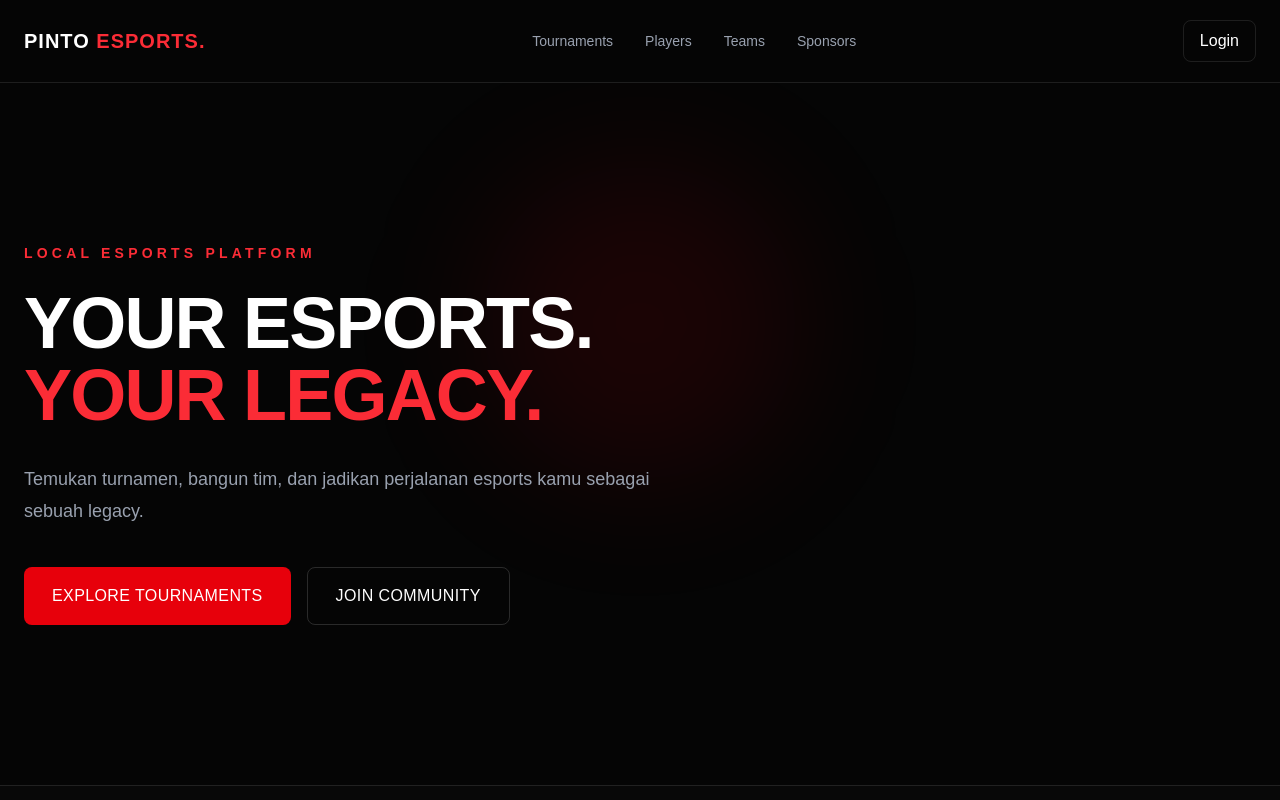
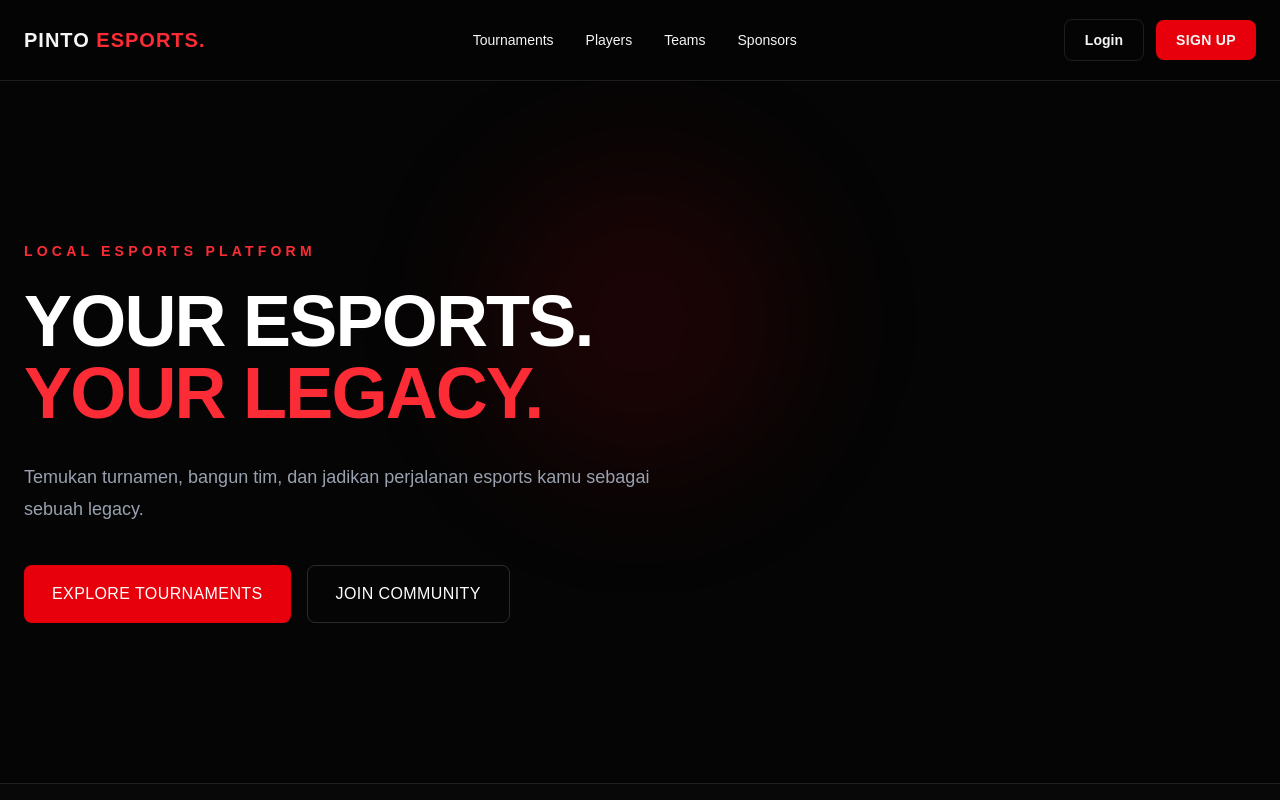
Before and after one commit to faal151/esports-platform, a Next.js app: page / in a window 1280 px wide. Shown: the top 800 px of the page. Built offline with nearby package versions, Linux system fonts and the light colour scheme.

Commit message:
Build global navigation and player registration

```diff
--- /dev/null
+++ b/app/components/Navbar.tsx
@@ -0,0 +1,101 @@
+"use client";
+
+import Link from "next/link";
+import { usePathname } from "next/navigation";
+
+const navItems = [
+  {
+    label: "Tournaments",
+    href: "/tournaments",
+  },
+  {
+    label: "Players",
+    href: "/players",
+  },
+  {
+    label: "Teams",
+    href: "/teams",
+  },
+  {
+    label: "Sponsors",
+    href: "/sponsors",
+  },
+];
+
+export default function Navbar() {
+  const pathname = usePathname();
+
+  const isActive = (href: string) => {
+    if (href === "/") {
+      return pathname === "/";
+    }
+
+    return pathname === href || pathname.startsWith(`${href}/`);
+  };
+
+  return (
+    <header className="sticky top-0 z-50 border-b border-white/10 bg-[#050505]/90 backdrop-blur-xl">
+      <nav className="mx-auto flex h-20 max-w-7xl items-center justify-between px-6">
+        {/* Logo */}
+        <Link
+          href="/"
+          className="group shrink-0 text-xl font-black tracking-wider"
+        >
+          PINTO{" "}
+          <span className="text-red-500 transition group-hover:text-red-400">
+            ESPORTS.
+          </span>
+        </Link>
+
+        {/* Navigation */}
+        <div className="hidden items-center gap-8 md:flex">
+          {navItems.map((item) => {
+            const active = isActive(item.href);
+
+            return (
+              <Link
+                key={item.href}
+                href={item.href}
+                className={`group relative py-7 text-sm font-medium transition-all duration-300 ${
+                  active
+                    ? "text-white"
+                    : "text-gray-500 hover:text-white hover:text-red-400 hover:[text-shadow:0_0_12px_rgba(239,68,68,0.7)]"
+                }`}
+              >
+                {item.label}
+
+                {/* Active indicator */}
+                <span
+                  className={`absolute bottom-0 left-1/2 h-0.5 -translate-x-1/2 bg-red-500 transition-all duration-300 ${
+                    active
+                      ? "w-full shadow-[0_0_12px_rgba(239,68,68,0.9)]"
+                      : "w-0 group-hover:w-full group-hover:shadow-[0_0_12px_rgba(239,68,68,0.9)]"
+                  }`}
+                />
+              </Link>
+            );
+          })}
+        </div>
+
+        {/* Actions */}
+        <div className="flex items-center gap-3">
+          {/* Login */}
+          <Link
+            href="/login"
+            className="rounded-lg border border-white/10 px-5 py-2.5 text-sm font-bold text-gray-300 transition hover:border-white/30 hover:bg-white/5 hover:text-white"
+          >
+            Login
+          </Link>
+
+          {/* Sign Up */}
+          <Link
+            href="/register/player"
+            className="rounded-lg bg-red-600 px-5 py-2.5 text-sm font-black uppercase tracking-wide text-white transition hover:bg-red-500 hover:shadow-[0_0_25px_rgba(239,68,68,0.25)]"
+          >
+            Sign Up
+          </Link>
+        </div>
+      </nav>
+    </header>
+  );
+}
--- a/app/layout.tsx
+++ b/app/layout.tsx
@@ -1,6 +1,7 @@
 import type { Metadata } from "next";
 import { Geist, Geist_Mono } from "next/font/google";
 import "./globals.css";
+import Navbar from "./components/Navbar";
 
 const geistSans = Geist({
   variable: "--font-geist-sans",
@@ -13,8 +14,9 @@ const geistMono = Geist_Mono({
 });
 
 export const metadata: Metadata = {
-  title: "Create Next App",
-  description: "Generated by create next app",
+  title: "PINTO ESPORTS.",
+  description:
+    "PINTO ESPORTS — Competitive esports platform for players, teams, and tournaments.",
 };
 
 export default function RootLayout({ children }: LayoutProps<"/">) {
@@ -23,7 +25,10 @@ export default function RootLayout({ children }: LayoutProps<"/">) {
       lang="en"
       className={`${geistSans.variable} ${geistMono.variable} h-full antialiased`}
     >
-      <body className="min-h-full flex flex-col">{children}</body>
+      <body className="min-h-full flex flex-col bg-[#050505]">
+        <Navbar />
+        {children}
+      </body>
     </html>
   );
 }
--- a/app/page.tsx
+++ b/app/page.tsx
@@ -3,32 +3,6 @@ export default function Home() {
   return (
     <main className="min-h-screen bg-[#050505] text-white">
       {/* Navigation */}
-      <nav className="border-b border-white/10">
-        <div className="mx-auto flex max-w-7xl items-center justify-between px-6 py-5">
-          <div className="text-xl font-black tracking-wider">
-            PINTO <span className="text-red-500">ESPORTS.</span>
-          </div>
-
-          <div className="hidden gap-8 text-sm font-medium text-gray-400 md:flex">
-            <a href="#" className="transition hover:text-white">
-              Tournaments
-            </a>
-            <a href="#" className="transition hover:text-white">
-              Players
-            </a>
-            <a href="#" className="transition hover:text-white">
-              Teams
-            </a>
-            <a href="#" className="transition hover:text-white">
-              Sponsors
-            </a>
-          </div>
-
-          <button className="rounded-lg border border-white/10 px-4 py-2 text-sm font-semibold transition hover:border-red-500 hover:text-red-500">
-            Login
-          </button>
-        </div>
-      </nav>
 
       {/* Hero */}
       <section className="relative overflow-hidden">
--- a/app/tournaments/page.tsx
+++ b/app/tournaments/page.tsx
@@ -1,3 +1,5 @@
+import Link from "next/link";
+
 type Tournament = {
   title: string;
   game: string;
@@ -168,12 +170,12 @@ export default function TournamentsPage() {
                 </div>
 
                 {/* Button */}
-                <a
+                <Link
   href="/tournaments/pinto-local-championship"
-  className="mt-6 block w-full rounded-lg bg-red-600 px-5 py-3 text-center text-sm font-black uppercase tracking-wide transition hover:bg-red-500 hover:shadow-[0_0_25px_rgba(255,30,30,0.25)]"
+  className="mt-6 block w-full rounded-lg bg-red-600 px-5 py-3 text-center text-sm font-black uppercase tracking-wide transition-all duration-300 hover:bg-red-500 hover:shadow-[0_0_25px_rgba(255,30,30,0.35)] hover:-translate-y-0.5"
 >
   View Tournament
-</a>
+</Link>
 
               </div>
             </article>
```
